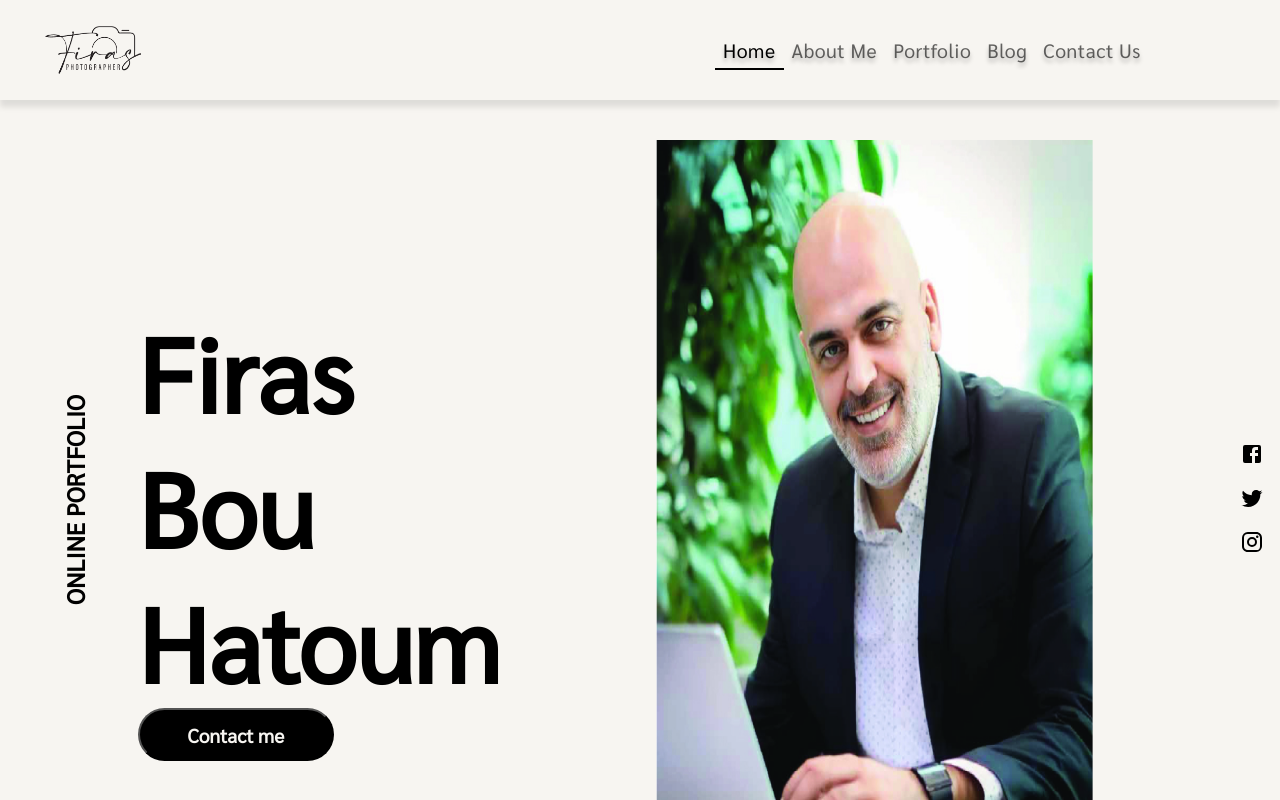
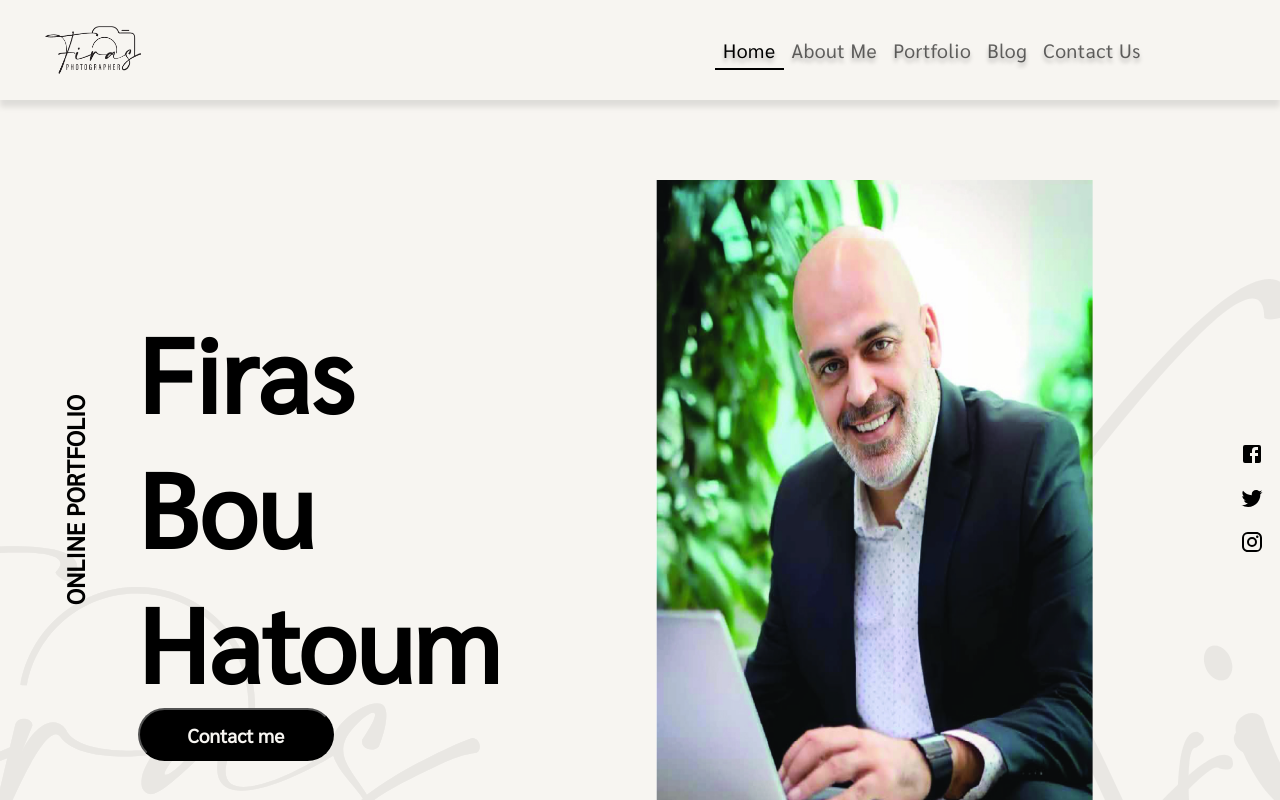
Before and after one commit to Mazen19991/firas-photography, a React (Create React App) app: page / in a window 1280 px wide. Built offline with nearby package versions, Linux system fonts and the light colour scheme.

Commit message:
Added the watermarks. Home page stil needs navigation tab transtion when home page goes to about page and that is it

```diff
--- a/src/Features/HomePage/Home.module.css
+++ b/src/Features/HomePage/Home.module.css
@@ -5,6 +5,7 @@
   grid-template-columns: 1fr 1fr; /* Two columns with equal width */
   z-index: 0;
   position: relative;
+  overflow: hidden;
 }
 
 .LeftContainer {
@@ -85,13 +86,10 @@
   display: flex;
   overflow: hidden;
   width: 70%;
-  height: 90%;
-}
-.ImageContainer img {
-  /* transition: transform 0.5s ease-in-out; */
+  height: 80%;
 }
 
-.IconContainer{
+.IconContainer {
   margin-right: 1rem;
   display: flex;
   flex-direction: column;
@@ -99,12 +97,26 @@
 }
 
 .IconLink {
-  text-decoration: none; /* Remove underline */
-  color: black; /* Inherit text color */
+  text-decoration: none;
+  color: black;
 }
 
 .IconLink:hover,
 .IconLink:active,
 .IconLink:visited {
-  color: black; /* Inherit text color */
+  color: black;
 }
+
+.WatermarkContainer {
+  display: flex;
+  position: absolute;
+  justify-content: left;
+  z-index: -1;
+  top: -5%;
+  right: 0%;
+}
+
+.WatermarkContainer img{
+  margin: 0;
+  padding: 0;
+}
--- a/src/Features/HomePage/Home.tsx
+++ b/src/Features/HomePage/Home.tsx
@@ -1,14 +1,15 @@
 // Home.tsx
 import React, { FC, useState, useEffect } from "react";
 import Picture1 from "../../Assets/Firas.png";
-import Picture2 from "../../Assets/AP7A3524.jpg"; // Change this to the path of your new image
+import Picture2 from "../../Assets/AP7A3524.jpg";
+import Watermark1 from "../../Assets/Watermark.svg";
+import Watermark2 from "../../Assets/Watermark2.svg";
 import homeStyle from "./Home.module.css";
 import Header from "../../Components/Layout/Header";
 import FacebookIcon from "@mui/icons-material/Facebook";
 import InstagramIcon from "@mui/icons-material/Instagram";
 import TwitterIcon from "@mui/icons-material/Twitter";
 import { Fade, Slide } from "@mui/material";
-import { exit } from "process";
 
 const Home: FC = () => {
   const [change, setChange] = useState(false);
@@ -154,6 +155,10 @@ const Home: FC = () => {
             </a>
           </div>
         </div>
+        <div className={homeStyle.WatermarkContainer}>
+          <img src={Watermark1} style={{width:"50rem",}}/>
+          <img src={Watermark2} style={{width:"50rem",}}/>
+        </div>
       </div>
     </>
   );
--- a/src/Features/Portfolio/Portfolio.tsx
+++ b/src/Features/Portfolio/Portfolio.tsx
@@ -2,7 +2,7 @@ import React from 'react'
 
 function Portfolio() {
   return (
-    <div>Portfolio</div>
+    <div></div>
   )
 }
 
```
Also changed, not shown: src/Assets/Watermark2.svg (added).
